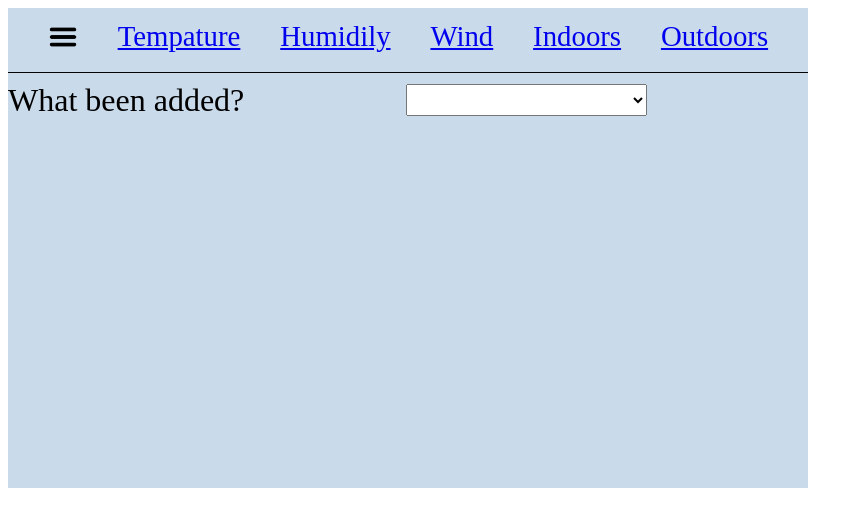
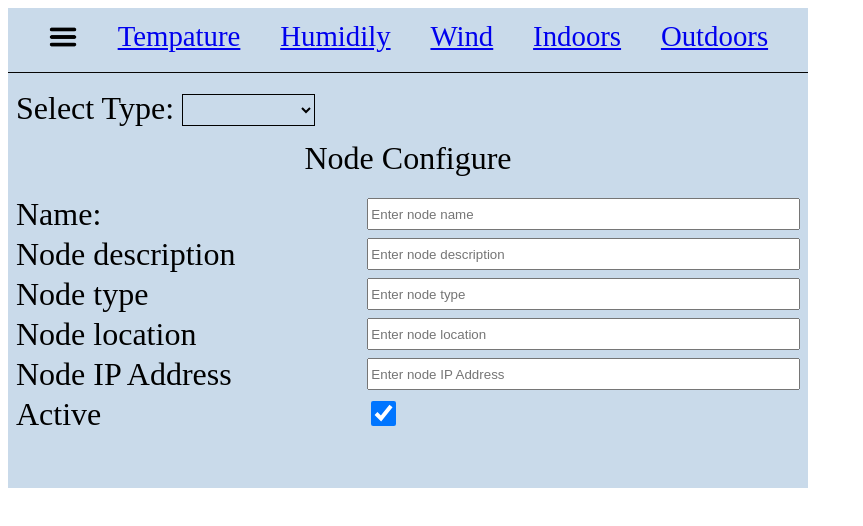
Before and after one commit to tamaradesmith/weather-app, a React (Create React App) app in the folder client/: page /ConfigNodes in a window 1280 px wide. Shown: the top 526 px of the page, without its empty margins (0-863 px from the left). Built offline with nearby package versions, Linux system fonts and the light colour scheme.

Commit message:
add read me

```diff
--- a/client/src/components/ConfigNodes.js
+++ b/client/src/components/ConfigNodes.js
@@ -1,16 +1,36 @@
-import React, { useState } from "react"
+import React, { useState, useEffect } from "react";
+import NodeConfig from './partials/NodeConfig'
 
 function ConfigNodes(props) {
+  const [form, setForm] = useState(null);
+
+  function handleChange(value) {
+    console.log("TCL: handleChange -> value", value)
+    switch (value) {
+      case 'node':
+        setForm(<NodeConfig />)
+        break;
+
+      default:
+        console.log("hi Kittens")
+        break;
+    }
+  }
+
   return (
-    <main className="ConfigNodes config-form">
-      <label for="newItem">What been added? </label>
-      <select>
+    <main className="ConfigNodes config">
+      <label htmlFor="newItem">Select Type: </label>
+      <select className="config-select" onChange={event => handleChange(event.target.value)}>
         <option value=""></option>
         <option value="node">Node</option>
         <option value="device">Device</option>
         <option value="sensor">Sensor</option>
         <option value="controller">Controller</option>
       </select>
+      <div className="inputs">
+        {form}
+      </div>
+      <NodeConfig />
     </main>
   )
 }
--- a/client/src/components/NavBar.js
+++ b/client/src/components/NavBar.js
@@ -6,7 +6,7 @@ function NavBar() {
   return (
 
     <header>
-      <NavLink to="/ConfigNodes"><img className="config-icon" src={configIcon} /> </NavLink>
+      <NavLink to="/ConfigNodes"><img className="config-icon" src={configIcon} alt={"config"} /> </NavLink>
       <NavLink to="/DashboardTemperature"> Tempature</NavLink>
       <NavLink to="/DashboardHumidily">Humidily</NavLink>
       <NavLink to="/DashboardWind"> Wind</NavLink>
--- /dev/null
+++ b/client/src/components/partials/NodeConfig.js
@@ -0,0 +1,22 @@
+import React, {useState} from "react";
+
+function NodeConfig(props) {
+  return (
+    <form className="NodeConfig config-form">
+    <h4 className="config-header">Node Configure</h4>
+      <label htmlFor="name"> Name: </label>
+      <input type="text" name="name" id='name' placeholder="Enter node name" className="config-field"></input>
+      <label htmlFor="description">Node description</label>
+      <input type="text" name="description" id="description" placeholder="Enter node description" className="config-field"></input>
+      <label htmlFor="type">Node type</label>
+      <input type="text" name="type" id="type" placeholder="Enter node type" className="config-field"></input>
+      <label htmlFor="location">Node location</label>
+      <input type="text" name="location" id="location" placeholder="Enter node location" className="config-field"></input>
+      <label htmlFor="ipAddress">Node  IP Address</label>
+      <input type="text" name="ipAddress" id="ipAddress" placeholder="Enter node IP Address" className="config-field"></input>
+      <label htmlFor="active">Active</label>
+      <input type="checkbox" name="active" id="active" className="config-field config-checked" defaultChecked />
+    </form>
+  )
+}
+export default NodeConfig;
--- /dev/null
+++ b/client/src/js/renders.js
@@ -0,0 +1,4 @@
+
+const Render ={
+
+}
--- a/client/src/styles/main.css
+++ b/client/src/styles/main.css
@@ -165,12 +165,33 @@ img {
   height: 100%;
 }
 /* configure */
-
+.config{
+  padding: .25em;
+}
 .config-icon{
   width: 30px;
   height: 30px;
 }
+.config-select{
+  font-size: .8em;
+  background: transparent;
+  border: 1px solid black;
+}
+.config-header{
+grid-column: 1/4;
+text-align: center;
+margin: .5em;
+}
 .config-form{
   display: grid;
   grid-template-columns: auto auto auto;
+  grid-gap: .25em;
+
 }
+.config-field{
+  grid-column: 2/4;
+}
+.config-checked{
+height: 25px;
+width: 25px;
+}
```
Also changed, not shown: 2 other files (tests, documents, lock files or other folders).
